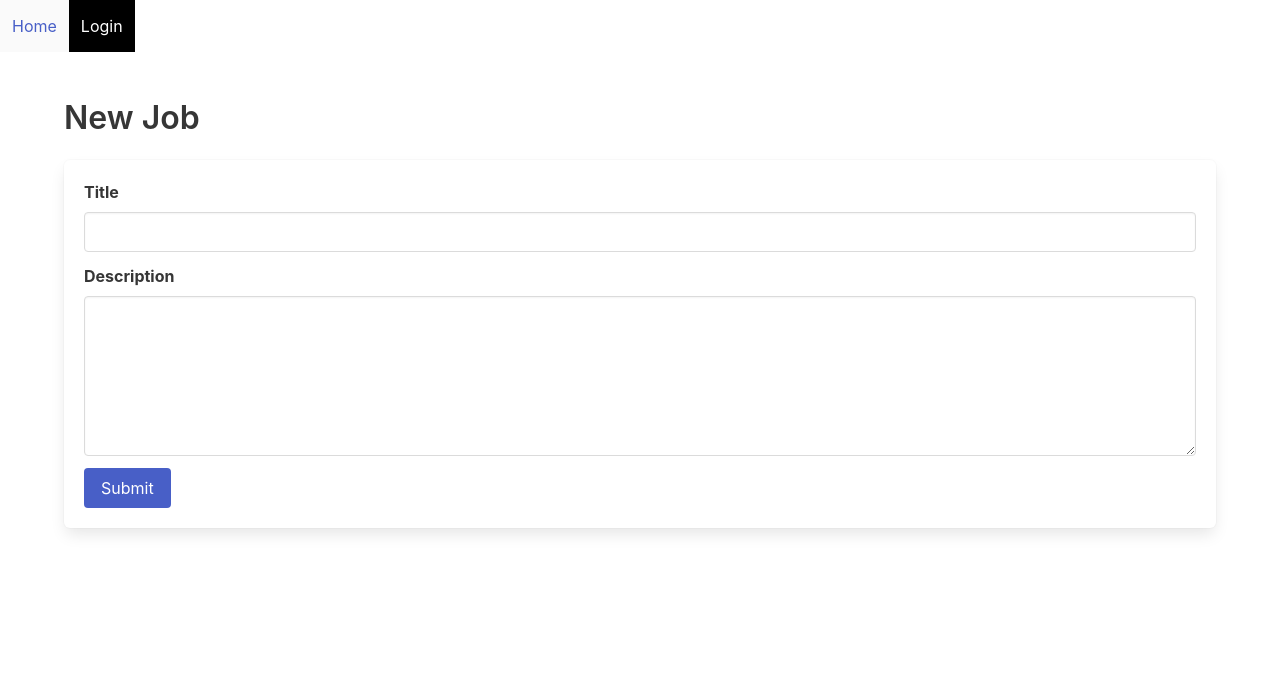
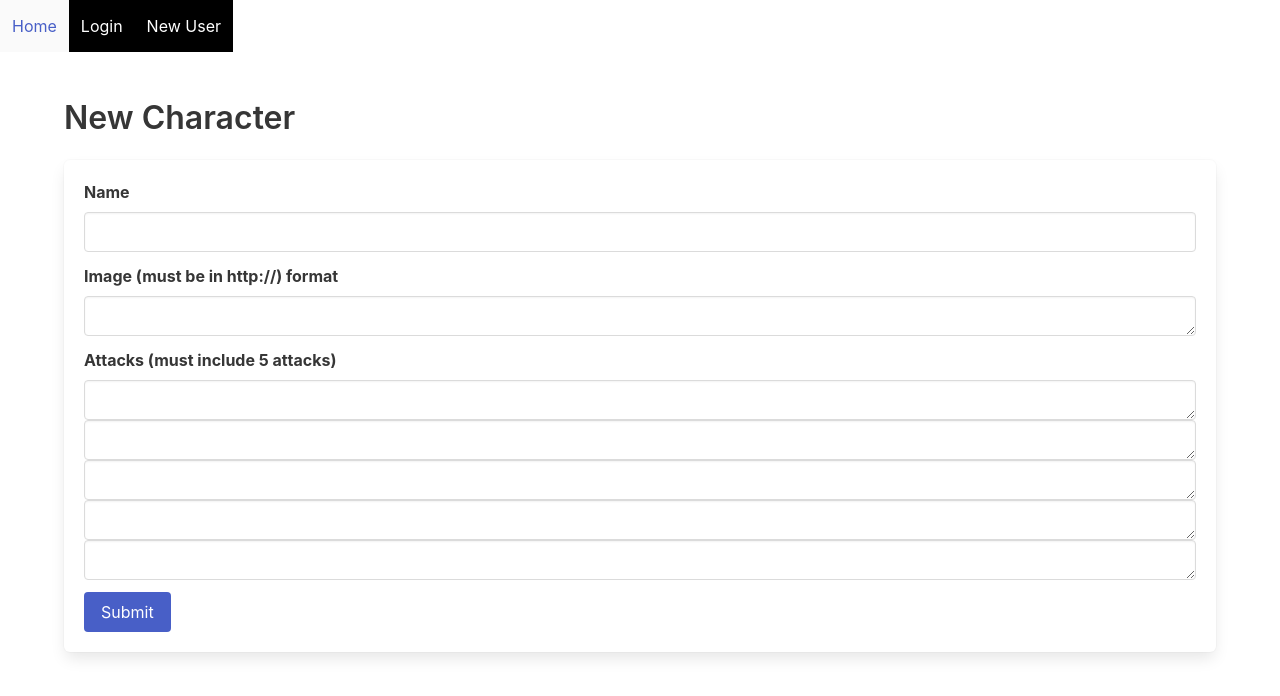
Before and after one commit to RKSouth/Character-Search-graphql, a React (Create React App) app in the folder client/: page /characters/new in a window 1280 px wide. Shown: the top 696 px of the page. Built offline with nearby package versions, Linux system fonts and the light colour scheme.

Commit message:
added nonfunction front end fixes

```diff
--- a/client/src/App.js
+++ b/client/src/App.js
@@ -7,6 +7,7 @@ import { CharacterBoard } from './CharacterBoard';
 import { CharacterDetail } from './CharacterDetail';
 import { CharacterForm } from './CharacterForm';
 import { NavBar } from './NavBar';
+import { Register } from './Register';
 
 export class App extends Component {
   constructor(props) {
@@ -39,6 +40,7 @@ export class App extends Component {
                 {/* <Route path="/attacks/:attackId" component={AttackList} /> */}
                 <Route exact path="/characters/new" component={CharacterForm} />
                 <Route path="/characters/:characterId" component={CharacterDetail} />
+                <Route exact path="/register" component={Register}  />
                 <Route exact path="/login" render={() => <LoginForm onLogin={this.handleLogin.bind(this)} />} />
               </Switch>
             </div>
--- a/client/src/CharacterForm.js
+++ b/client/src/CharacterForm.js
@@ -3,7 +3,7 @@ import React, { Component } from 'react';
 export class CharacterForm extends Component {
   constructor(props) {
     super(props);
-    this.state = {title: '', description: ''};
+    this.state = {name: '', image: '', attack: []};
   }
 
   handleChange(event) {
@@ -17,24 +17,39 @@ export class CharacterForm extends Component {
   }
 
   render() {
-    const {title, description} = this.state;
+    const {name, image, attack} = this.state;
     return (
       <div>
-        <h1 className="title">New Job</h1>
+        <h1 className="title">New Character</h1>
         <div className="box">
           <form>
             <div className="field">
-              <label className="label">Title</label>
+              <label className="label">Name</label>
               <div className="control">
-                <input className="input" type="text" name="title" value={title}
+                <input className="input" type="text" name="name" value={name}
                   onChange={this.handleChange.bind(this)} />
               </div>
             </div>
             <div className="field">
-              <label className="label">Description</label>
+              <label className="label">Image (must be in http://) format</label>
               <div className="control">
-                <textarea className="input" style={{height: '10em'}}
-                  name="description" value={description} onChange={this.handleChange.bind(this)} />
+                <textarea className="input"
+                  name="image" value={image} onChange={this.handleChange.bind(this)} />
+              </div>
+            </div>
+            <div className="field">
+              <label className="label">Attacks (must include 5 attacks)</label>
+              <div className="control">
+                <textarea className="input"
+                  name="attack" value={attack} onChange={this.handleChange.bind(this)} />
+                   <textarea className="input"
+                  name="attack" value={attack} onChange={this.handleChange.bind(this)} />
+                   <textarea className="input"
+                  name="attack" value={attack} onChange={this.handleChange.bind(this)} />
+                   <textarea className="input"
+                  name="attack" value={attack} onChange={this.handleChange.bind(this)} />
+                   <textarea className="input"
+                  name="attack" value={attack} onChange={this.handleChange.bind(this)} />
               </div>
             </div>
             <div className="field">
--- a/client/src/NavBar.js
+++ b/client/src/NavBar.js
@@ -21,6 +21,7 @@ export class NavBar extends Component {
           <div className="navbar-start">
             <Link className="navbar-item" to="/">Home</Link>
             <Link className="navbar-item" to="/login">Login</Link>
+            <Link className="navbar-item" to="/register">New User</Link>
           </div>
         </nav>
       );
--- /dev/null
+++ b/client/src/Register.js
@@ -0,0 +1,54 @@
+import React, { Component } from 'react';
+import { login } from './auth';
+
+export class Register extends Component {
+  constructor(props) {
+    super(props);
+    this.state = {email: '', password: '', error: false};
+  }
+
+  handleChange(event) {
+    const {name, value} = event.target;
+    this.setState({[name]: value});
+  }
+
+  handleClick(event) {
+    event.preventDefault();
+    const {email, password} = this.state;
+    login(email, password).then((ok) => {
+      if (ok) {
+        this.props.onLogin();
+      } else {
+        this.setState({error: true});
+      }
+    });
+  }
+
+  render() {
+    const {email, password, error} = this.state;
+    return (
+      <form>
+        <div className="field">
+          <label className="label">Email</label>
+          <div className="control">
+            <input className="input" type="text" name="email" value={email}
+              onChange={this.handleChange.bind(this)} />
+          </div>
+        </div>
+        <div className="field">
+          <label className="label">Password</label>
+          <div className="control">
+            <input className="input" type="password" name="password" value={password}
+              onChange={this.handleChange.bind(this)} />
+          </div>
+        </div>
+        <div className="field">
+          <p className="help is-danger">{error && 'Invalid credentials'}</p>
+          <div className="control">
+            <button className="button is-link" onClick={this.handleClick.bind(this)}>Login</button>
+          </div>
+        </div>
+      </form>
+    );
+  }
+}
```
